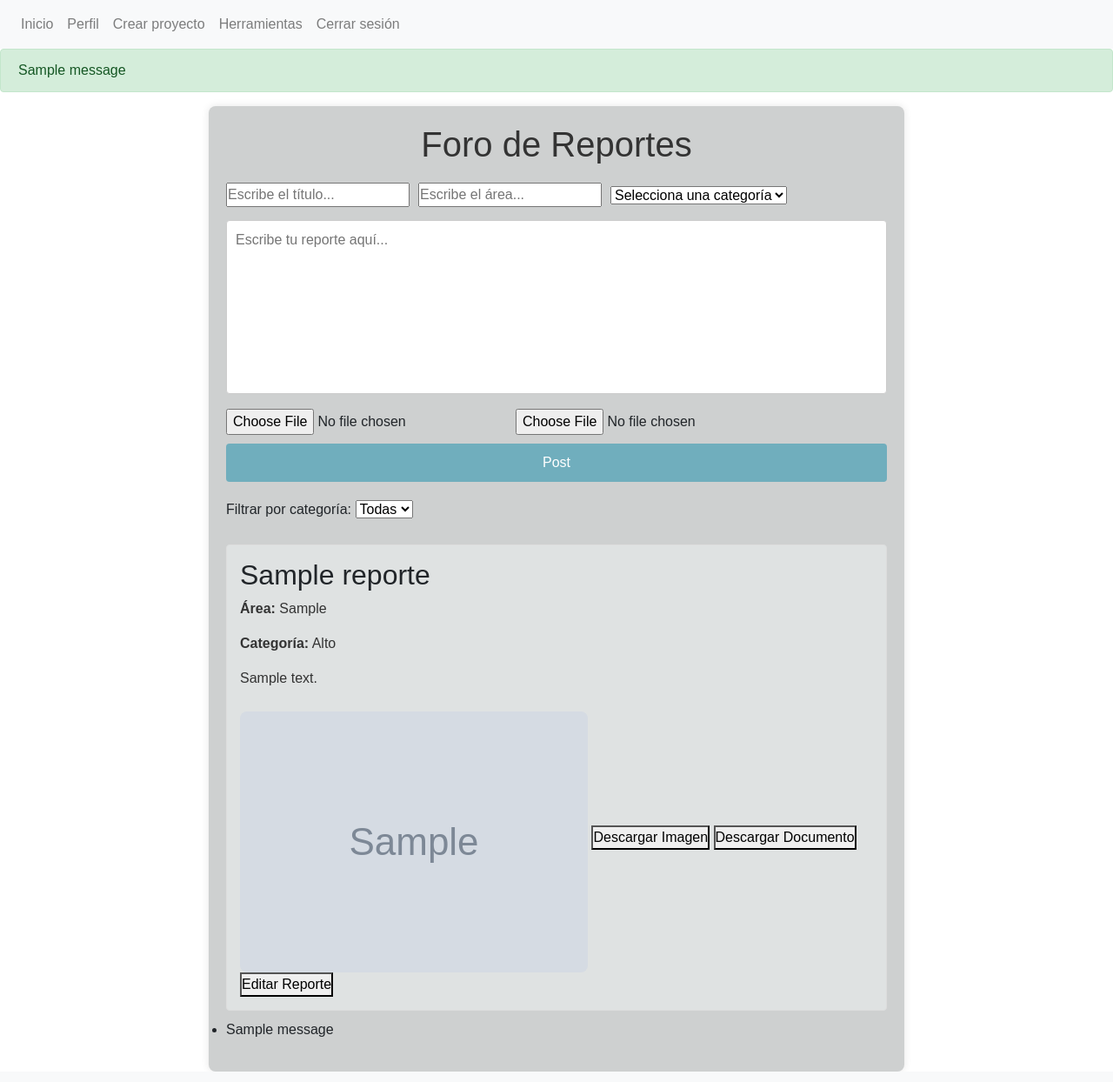
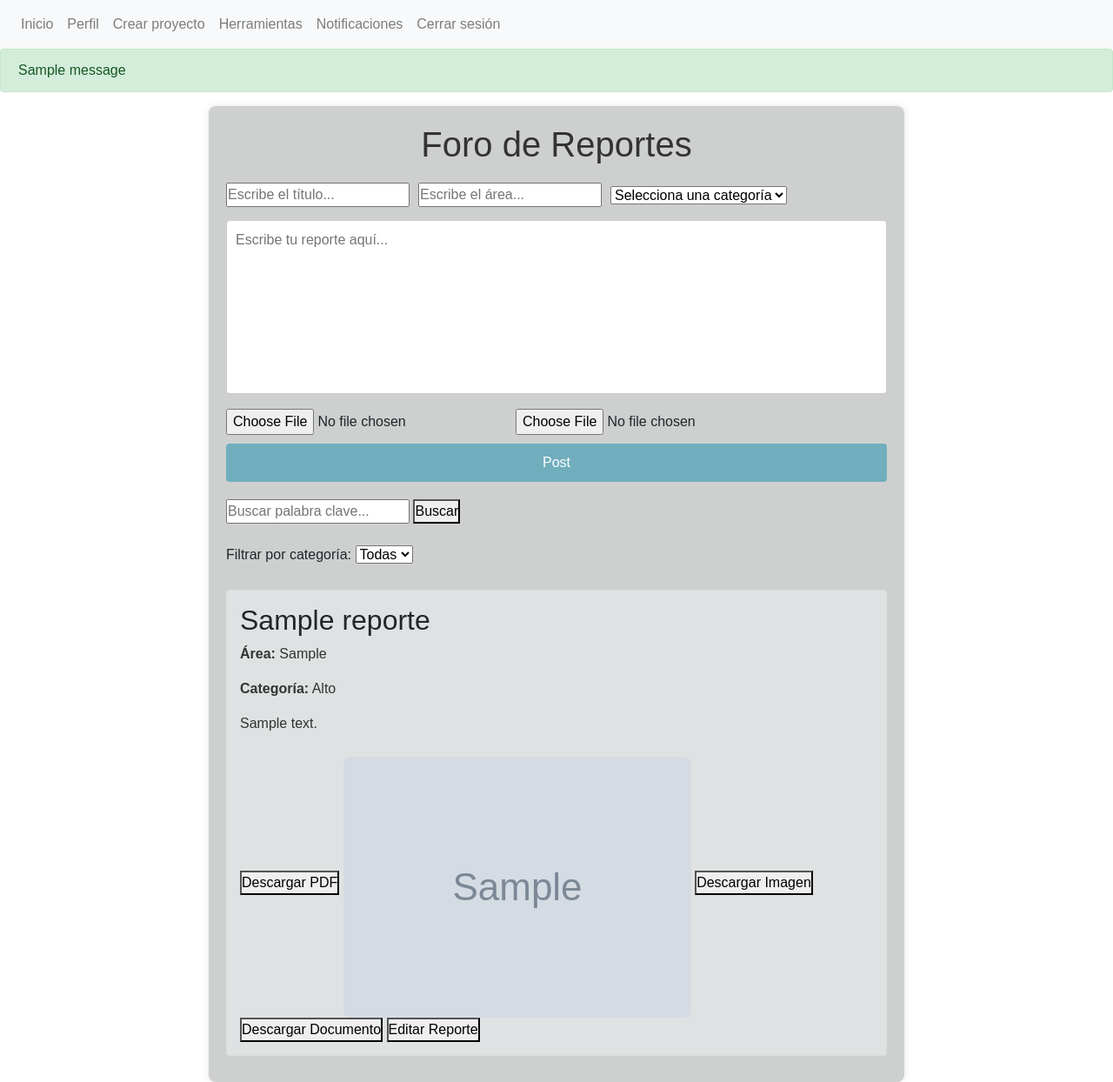
Before and after one commit to LuisHiram99/AppWeb-IngSoft, a Django app: page /reportes/ in a window 1280 px wide. Shown: the whole page at 87% size. Run offline with Django 4.2, Linux system fonts and the light colour scheme; a user stored in the database is signed in; tables that the repository leaves empty hold one stand-in row (values such as "Sample post"); grey boxes marked "Sample" are stand-in pictures; one stand-in notice (Sample message) is shown; some libraries are stand-ins or nearby versions.

Commit message:
ultimas tareas

```diff
--- a/mainPage/models.py
+++ b/mainPage/models.py
@@ -120,3 +120,11 @@ class Reportes(models.Model):
 
     def __str__(self):
         return self.title
+
+class Notif (models.Model):
+    user = models.ForeignKey(User, on_delete=models.CASCADE, null=True, default=1)
+    msg = models.CharField(max_length=100)
+    time = models.DateTimeField(auto_now_add=True)
+
+    def __str__(self):
+        return f"{self.user.username} - {self.msg}"
--- a/mainPage/templates/mainPage/base.html
+++ b/mainPage/templates/mainPage/base.html
@@ -51,9 +51,29 @@
                         <a class="dropdown-item" href="{% url 'calendario' %}">Calendario</a>
                     </div>
                 </li>
+                                <li class="nav-item dropdown">
+                    <a class="nav-link dropdown-content" id="navbarDropdown" role="button" data-toggle="dropdown" aria-haspopup="true" aria-expanded="false">
+                        Notificaciones
+                    </a>
+
+                    <div class="dropdown-menu" aria-labelledby="navbarDropdown">
+                        {% if notifications %}
+                            {% for notif in notifications %}
+                                <a class="dropdown-item">
+                                    {{ notif.msg }}
+                                    <br><small>{{ notif.time|date:"d M Y H:i" }}</small>
+                                </a>
+                            {% endfor %}
+                        {% else %}
+                            <a class="dropdown-item text-muted">No hay notificaciones</a>
+                        {% endif %}
+                    </div>
+                </li>
+
                 <li class="nav-item">
                     <a class="nav-link" href="{% url 'logout' %}">Cerrar sesión</a>
                 </li>
+
             {% else %}
                 <li class="nav-item">
                     <a class="nav-link" href="{% url 'register' %}">Registrarse</a>
--- a/mainPage/templates/mainPage/reportes.html
+++ b/mainPage/templates/mainPage/reportes.html
@@ -37,6 +37,9 @@
         </div>
 
         <form method="GET" action="{% url 'reportes' %}">
+            <input type="text" name="buscar" placeholder="Buscar palabra clave..." value="{{request.GET.buscar}}">
+            <button type="submit">Buscar</button> <br><br>
+
             <label for="filterCategory">Filtrar por categoría:</label>
             <select id="filterCategory" name="filter_category" onchange="this.form.submit()">
                 <option value="">Todas</option>
@@ -53,6 +56,9 @@
                     <p><strong>Área:</strong> {{ reporte.area }}</p>
                     <p><strong>Categoría:</strong> {{ reporte.category }}</p>
                     <p>{{ reporte.content }}</p>
+                    <a href="{% url 'gen_pdf' reporte.id %}">
+                        <button>Descargar PDF</button>
+                    </a>
                     {% if reporte.image %}
                         <img src="{{ reporte.image.url }}" alt="Post Image" />
                             <a href="{{ reporte.image.url }}" download="{{ reporte.image.name|slice:'7:' }}">
@@ -71,13 +77,6 @@
             {% endfor %}
         </div>
 
-        {% if messages %}
-            <ul>
-                {% for message in messages %}
-                    <li>{{ message }}</li>
-                {% endfor %}
-            </ul>
-        {% endif %}
     </div>
 
     <script src="{% static 'scripts.js' %}"></script>
--- a/mainPage/urls.py
+++ b/mainPage/urls.py
@@ -18,6 +18,7 @@ urlpatterns = [
     path('register/', user_views.register, name='register'),
     path('profile/', user_views.profile, name='profile'),
     path('reportes/', views.Report, name='reportes'),
+    path('reporte/<int:reporte_id>/pdf/', views.gen_pdf, name='gen_pdf'),
     path('calendario/', views.calendario, name='calendario'),
     path('historias/',views.historias,name='historias'),
     path('outside/', views.outside, name='outside'),
--- a/mainPage/views.py
+++ b/mainPage/views.py
@@ -1,9 +1,10 @@
-from django.shortcuts import render,redirect, get_object_or_404
+from django.shortcuts import render,redirect, get_object_or_404,HttpResponse
 from django.contrib.auth import get_user_model
 from django.urls import reverse
 User = get_user_model()
+from reportlab.pdfgen import canvas
 from django.contrib.auth import login,logout,authenticate
-from .models import Reportes,HistoriaUsuario,Proyecto,Equipo,Miembro
+from .models import Reportes,HistoriaUsuario,Proyecto,Equipo,Miembro,Notif
 from django.contrib import messages
 from django.contrib.auth.decorators import login_required
 from .forms import AsignarRolForm
@@ -103,7 +104,30 @@ def asignarRoles(request):
     else:
         redirect('login')
 
+def gen_pdf(request, reporte_id):
+    reporte = get_object_or_404(Reportes, id=reporte_id)
+
+    httpResponse= HttpResponse(content_type='application/pdf')
+    httpResponse['Content-Disposition'] = f'attachment; filename="reporte_{reporte.id}.pdf"'
+    pdf=canvas.Canvas(httpResponse)
+
+    pdf.setFont("Helvetica",13)
+    pdf.drawString(100,800, f"Título: {reporte.title}")
+    pdf.drawString(100,780, f"Área: {reporte.area}")
+    pdf.drawString(100,760, f"Categoría: {reporte.category}")
+    pdf.drawString(100,720, f"Contenido: {reporte.content}")
+
+    pdf.showPage()
+    pdf.save()
+    return httpResponse
+
+
+
+
+
 def Report(request):
+    notifications = Notif.objects.all().order_by('-time')
+
     if request.method == 'POST':
         title = request.POST.get('title')
         area = request.POST.get('area')
@@ -122,6 +146,12 @@ def Report(request):
                 image=image,
                 doc=doc
             )
+            mensaje = f"{request.user.username} agregó un nuevo reporte a la base de datos."
+            Notif.objects.create(
+                user=request.user,
+                msg=mensaje
+            )
+            messages.success(request, mensaje)
             return redirect('reportes')
 
     filter_category = request.GET.get('filter_category')
@@ -131,9 +161,14 @@ def Report(request):
     else:
         reportes_list = Reportes.objects.filter(user=request.user)
 
+    buscar_clave=request.GET.get('buscar')
+    if buscar_clave:
+        reportes_list = reportes_list.filter(title__icontains=buscar_clave)|reportes_list.filter(title__icontains=buscar_clave)
+
     return render(request, "mainPage/reportes.html", {
         'reportes': reportes_list,
-        'usuario_actual': request.user
+        'usuario_actual': request.user,
+        'notifications': notifications
     })
 
 def historias(request):
```
Lines whose indentation alone changed are shown as unchanged.
